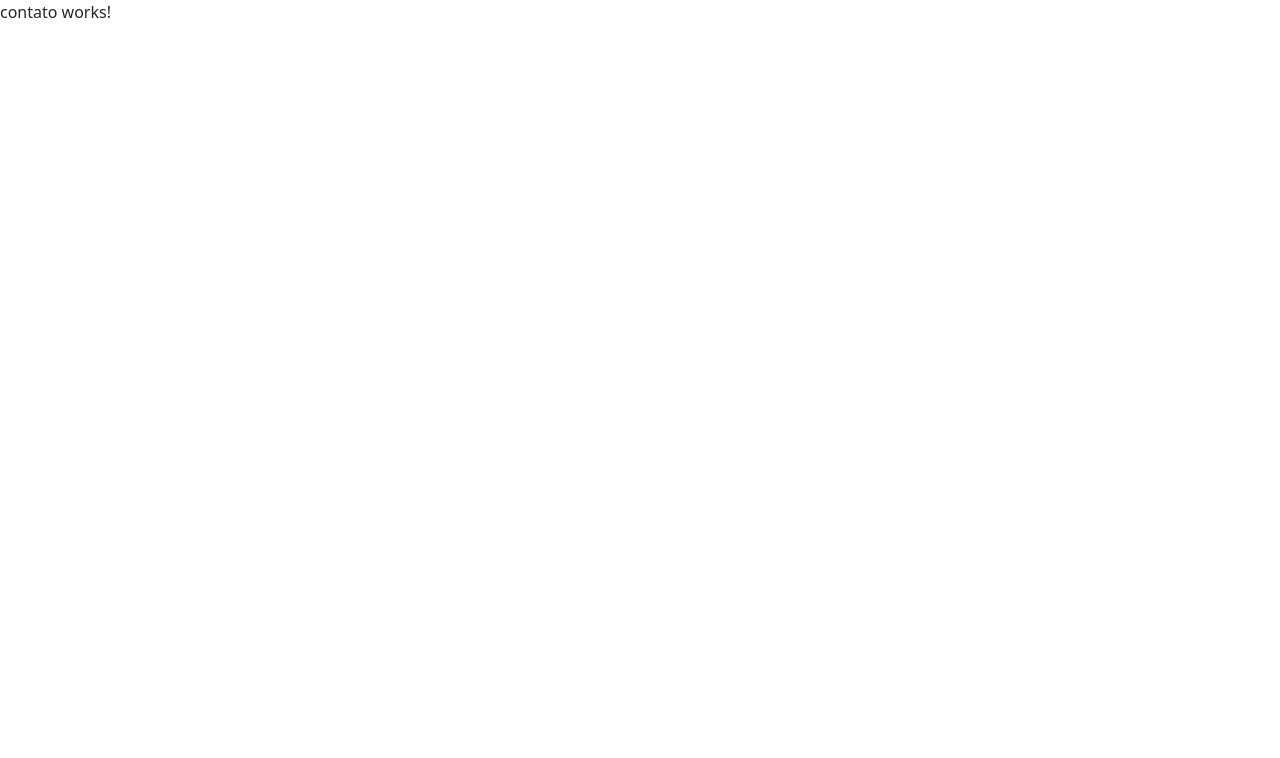
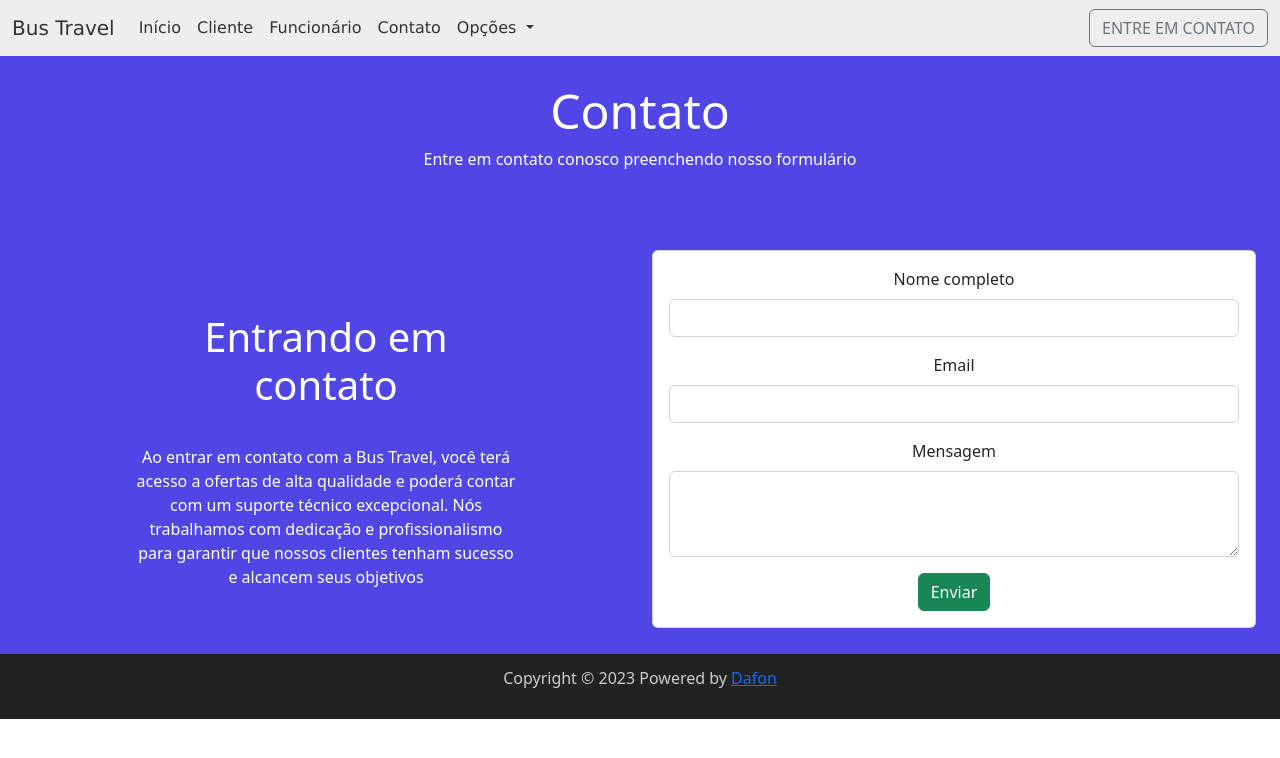
Before and after one commit to Daniel-Fonseca-da-Silva/busa-travel-front, an Angular app: page /contato in a window 1280 px wide. Shown: the top 758 px of the page. Built offline with nearby package versions, Linux system fonts and the light colour scheme.

Commit message:
style: Implemented contato page

```diff
--- a/src/app/contato/contato.component.css
+++ b/src/app/contato/contato.component.css
@@ -0,0 +1,38 @@
+.colored-container {
+  width: 100%;
+  background-color: #4f46e5;
+  padding-top: 2%;
+  padding-bottom: 2%;
+}
+
+.container-2 {
+  padding-top: 5% !important;
+}
+
+.element-2 {
+  padding-top: 5%;
+  padding-right: 10%;
+  padding-left: 10%;
+}
+
+/* Titles and paragraphs */
+
+.p-2 {
+  margin-top: 5%;
+}
+
+.title-contact {
+  font-size: 3rem;
+}
+
+.title-contact, .title-contact-2, .p-contato {
+  color: white;
+}
+
+.title-contact-2 {
+  font-size: 2.5rem;
+}
+
+.p-contato {
+  font-size: 1.0rem;
+}
--- a/src/app/contato/contato.component.html
+++ b/src/app/contato/contato.component.html
@@ -1 +1,46 @@
-<p>contato works!</p>
+<app-header></app-header>
+
+<div class="container-fluid text-center colored-container">
+  <h1 class="display-1 title-contact text-center">Contato</h1>
+  <div class="row">
+    <p class="lead p-contato">Entre em contato conosco preenchendo nosso formulário</p>
+</div>
+
+<div class="container-fluid text-center container-2">
+  <div class="row">
+    <div class="col-lg-6 element-2">
+      <h2 class="display-2 title-contact-2">
+        Entrando em contato
+      </h2>
+      <div class="row">
+        <p class="lead p-contato p-2">Ao entrar em contato com a Bus Travel, você terá acesso a ofertas de alta qualidade e poderá contar
+        com um suporte técnico excepcional. Nós trabalhamos com dedicação e profissionalismo para garantir que nossos clientes
+        tenham sucesso e alcancem seus objetivos</p>
+      </div>
+    </div>
+    <div class="col-lg-6">
+      <div class="card">
+        <div class="card-body">
+          <form action="" method="post">
+            <div class="mb-3">
+              <label for="" class="form-label">Nome completo</label>
+              <input type="text" class="form-control text-center" id="">
+            </div>
+            <div class="mb-3">
+              <label for="" class="form-label">Email</label>
+              <input type="email" class="form-control text-center" id="">
+            </div>
+            <div class="mb-3">
+              <label for="" class="form-label">Mensagem</label>
+              <textarea class="form-control" id="" rows="3"></textarea>
+            </div>
+            <button type="submit" class="btn btn-success">Enviar</button>
+          </form>
+        </div>
+      </div>
+    </div>
+  </div>
+</div>
+</div>
+
+<app-footer></app-footer>
```
